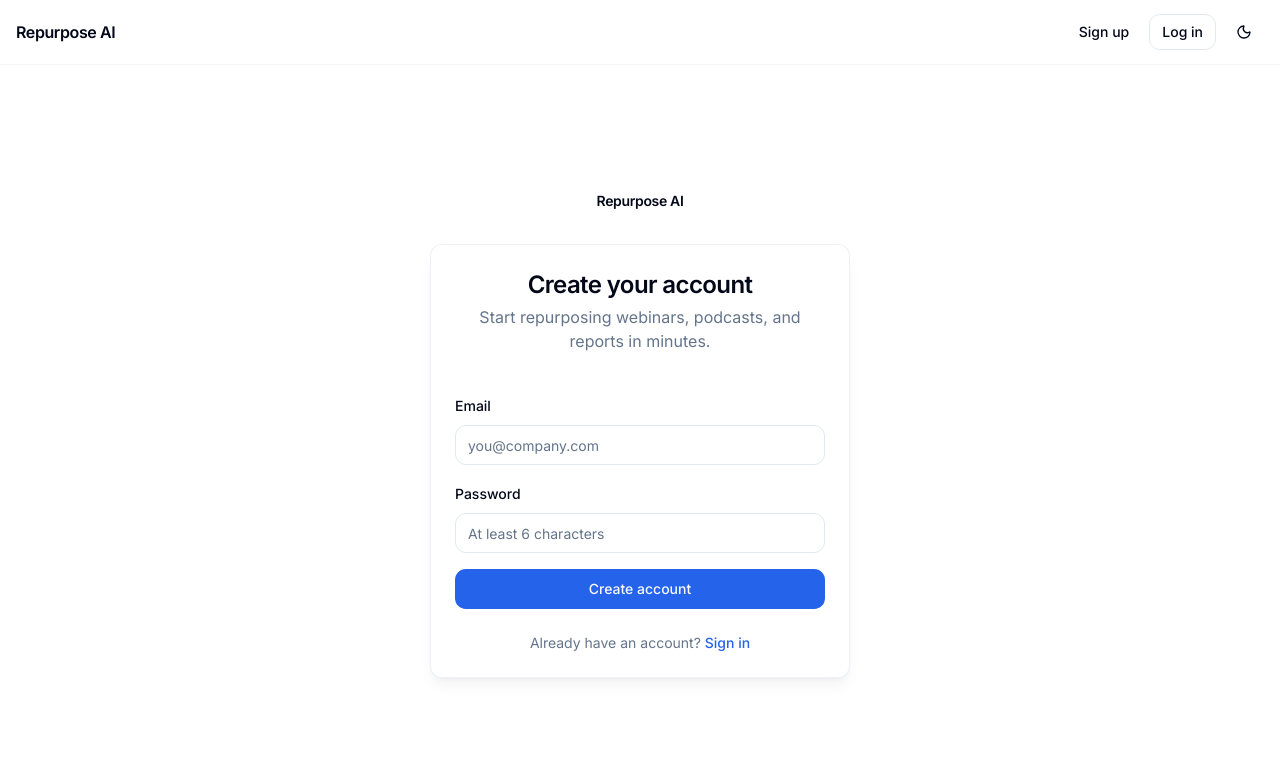
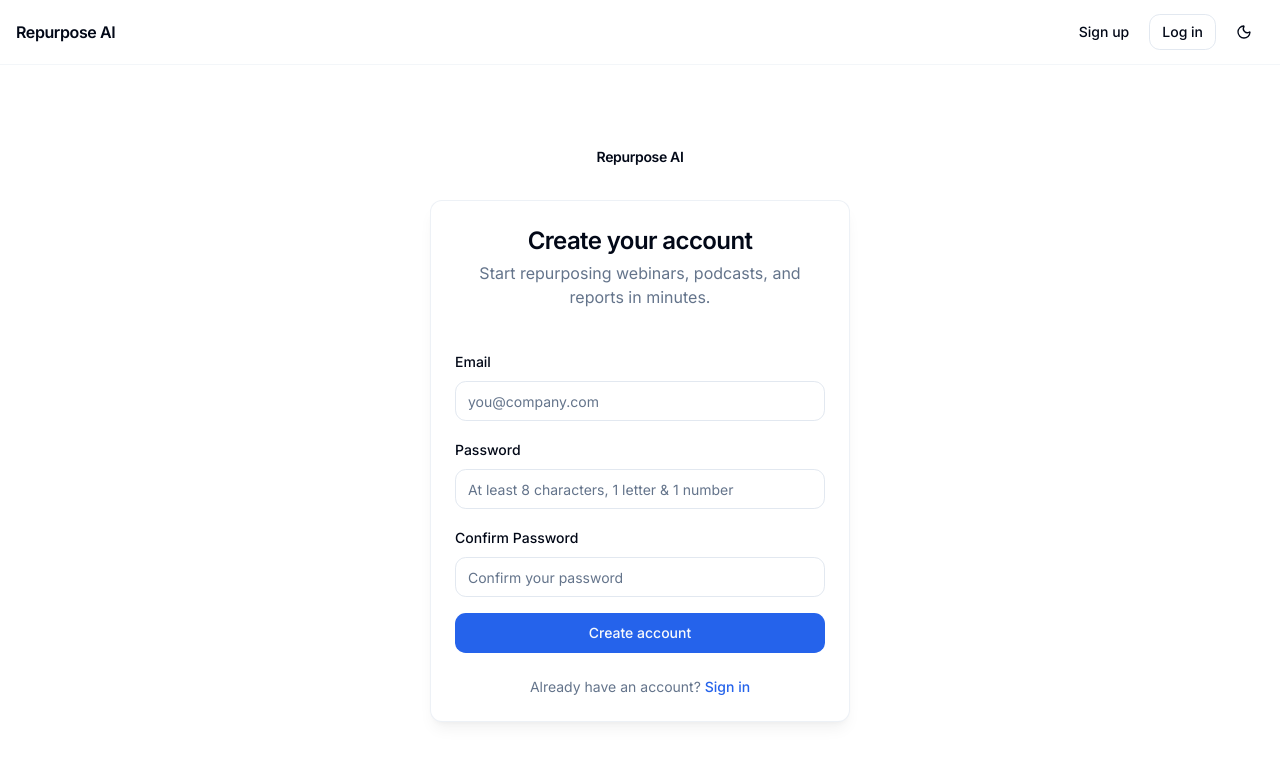
Before and after one commit to muhammadumer1702/repurpose-ai, a Next.js app: page /signup in a window 1280 px wide. Shown: the top 762 px of the page. Built offline with nearby package versions, Linux system fonts and the light colour scheme; no server answers.

Commit message:
feat: implement signup flow with Supabase server actions and form validation

```diff
--- a/app/actions/auth.ts
+++ b/app/actions/auth.ts
@@ -28,8 +28,22 @@
 export async function signUpWithPassword(formData: FormData) {
   const email = String(formData.get("email") ?? "");
   const password = String(formData.get("password") ?? "");
+  const confirmPassword = String(formData.get("confirmPassword") ?? "");
   const returnTo = String(formData.get("returnTo") ?? "login");
   const errorPath = returnTo === "signup" ? "/signup" : "/login";
+
+  if (password.length < 8) {
+    redirect(`${errorPath}?error=${encodeURIComponent("Password must be at least 8 characters long.")}`);
+  }
+
+  if (!/[a-zA-Z]/.test(password) || !/[0-9]/.test(password)) {
+    redirect(`${errorPath}?error=${encodeURIComponent("Password must contain at least one letter and one number.")}`);
+  }
+
+  if (password !== confirmPassword) {
+    redirect(`${errorPath}?error=${encodeURIComponent("Passwords do not match.")}`);
+  }
+
   const supabase = await createClient();
 
   const { error } = await supabase.auth.signUp({
--- a/app/signup/page.tsx
+++ b/app/signup/page.tsx
@@ -1,10 +1,8 @@
 import Link from "next/link";
+import { AlertCircle } from "lucide-react";
 
-import { signUpWithPassword } from "@/app/actions/auth";
-import { Button } from "@/components/ui/button";
 import { Card, CardContent, CardDescription, CardHeader, CardTitle } from "@/components/ui/card";
-import { Input } from "@/components/ui/input";
-import { Label } from "@/components/ui/label";
+import { SignupForm } from "./signup-form";
 
 type SignupPageProps = {
   searchParams: Promise<{ [key: string]: string | string[] | undefined }>;
@@ -42,40 +40,13 @@
         </CardHeader>
         <CardContent className="space-y-6">
           {error ? (
-            <p className="rounded-lg border border-destructive/20 bg-destructive/10 px-3 py-2 text-sm text-destructive">
-              {error}
-            </p>
+            <div className="flex items-center gap-2 rounded-lg border border-destructive/20 bg-destructive/10 px-3 py-2 text-sm text-destructive">
+              <AlertCircle className="h-4 w-4 shrink-0" />
+              <p>{error}</p>
+            </div>
           ) : null}
 
-          <form action={signUpWithPassword} className="space-y-4">
-            <input type="hidden" name="returnTo" value="signup" />
-            <div className="space-y-2">
-              <Label htmlFor="signup-email">Email</Label>
-              <Input
-                id="signup-email"
-                name="email"
-                type="email"
-                autoComplete="email"
-                required
-                placeholder="you@company.com"
-              />
-            </div>
-            <div className="space-y-2">
-              <Label htmlFor="signup-password">Password</Label>
-              <Input
-                id="signup-password"
-                name="password"
-                type="password"
-                autoComplete="new-password"
-                required
-                minLength={6}
-                placeholder="At least 6 characters"
-              />
-            </div>
-            <Button className="w-full" type="submit">
-              Create account
-            </Button>
-          </form>
+          <SignupForm />
 
           <p className="text-center text-sm text-muted-foreground">
             Already have an account?{" "}
--- /dev/null
+++ b/app/signup/signup-form.tsx
@@ -0,0 +1,102 @@
+"use client";
+
+import { useState } from "react";
+import { AlertCircle } from "lucide-react";
+
+import { signUpWithPassword } from "@/app/actions/auth";
+import { Button } from "@/components/ui/button";
+import { Input } from "@/components/ui/input";
+import { Label } from "@/components/ui/label";
+
+export function SignupForm() {
+  const [email, setEmail] = useState("");
+  const [password, setPassword] = useState("");
+  const [confirmPassword, setConfirmPassword] = useState("");
+  const [error, setError] = useState<string | null>(null);
+
+  const handleSubmit = (e: React.FormEvent<HTMLFormElement>) => {
+    // Frontend validation
+    if (password.length < 8) {
+      e.preventDefault();
+      setError("Password must be at least 8 characters long.");
+      return;
+    }
+    if (!/[a-zA-Z]/.test(password) || !/[0-9]/.test(password)) {
+      e.preventDefault();
+      setError("Password must contain at least one letter and one number.");
+      return;
+    }
+    if (password !== confirmPassword) {
+      e.preventDefault();
+      setError("Passwords do not match.");
+      return;
+    }
+
+    setError(null);
+    // Let the form submit to the server action naturally
+  };
+
+  return (
+    <form action={signUpWithPassword} onSubmit={handleSubmit} className="space-y-4">
+      <input type="hidden" name="returnTo" value="signup" />
+
+      {error && (
+        <div className="flex items-center gap-2 rounded-lg border border-destructive/20 bg-destructive/10 px-3 py-2 text-sm text-destructive">
+          <AlertCircle className="h-4 w-4 shrink-0" />
+          <p>{error}</p>
+        </div>
+      )}
+
+      <div className="space-y-2">
+        <Label htmlFor="signup-email">Email</Label>
+        <Input
+          id="signup-email"
+          name="email"
+          type="email"
+          autoComplete="email"
+          required
+          placeholder="you@company.com"
+          value={email}
+          onChange={(e) => setEmail(e.target.value)}
+        />
+      </div>
+      <div className="space-y-2">
+        <Label htmlFor="signup-password">Password</Label>
+        <Input
+          id="signup-password"
+          name="password"
+          type="password"
+          autoComplete="new-password"
+          required
+          minLength={8}
+          placeholder="At least 8 characters, 1 letter & 1 number"
+          value={password}
+          onChange={(e) => {
+            setPassword(e.target.value);
+            if (error) setError(null);
+          }}
+        />
+      </div>
+      <div className="space-y-2">
+        <Label htmlFor="confirm-password">Confirm Password</Label>
+        <Input
+          id="confirm-password"
+          name="confirmPassword"
+          type="password"
+          autoComplete="new-password"
+          required
+          minLength={8}
+          placeholder="Confirm your password"
+          value={confirmPassword}
+          onChange={(e) => {
+            setConfirmPassword(e.target.value);
+            if (error) setError(null);
+          }}
+        />
+      </div>
+      <Button className="w-full" type="submit">
+        Create account
+      </Button>
+    </form>
+  );
+}
```
